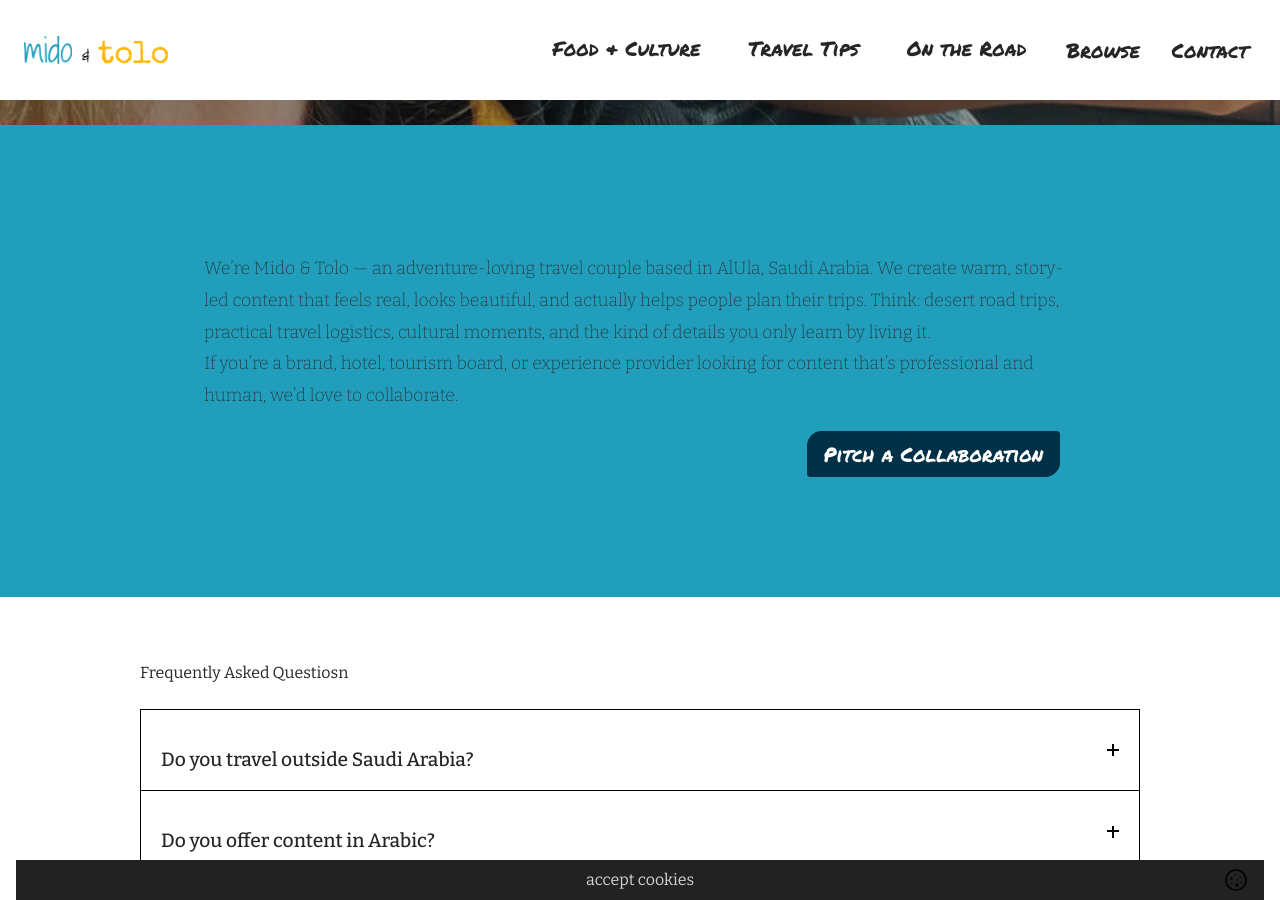
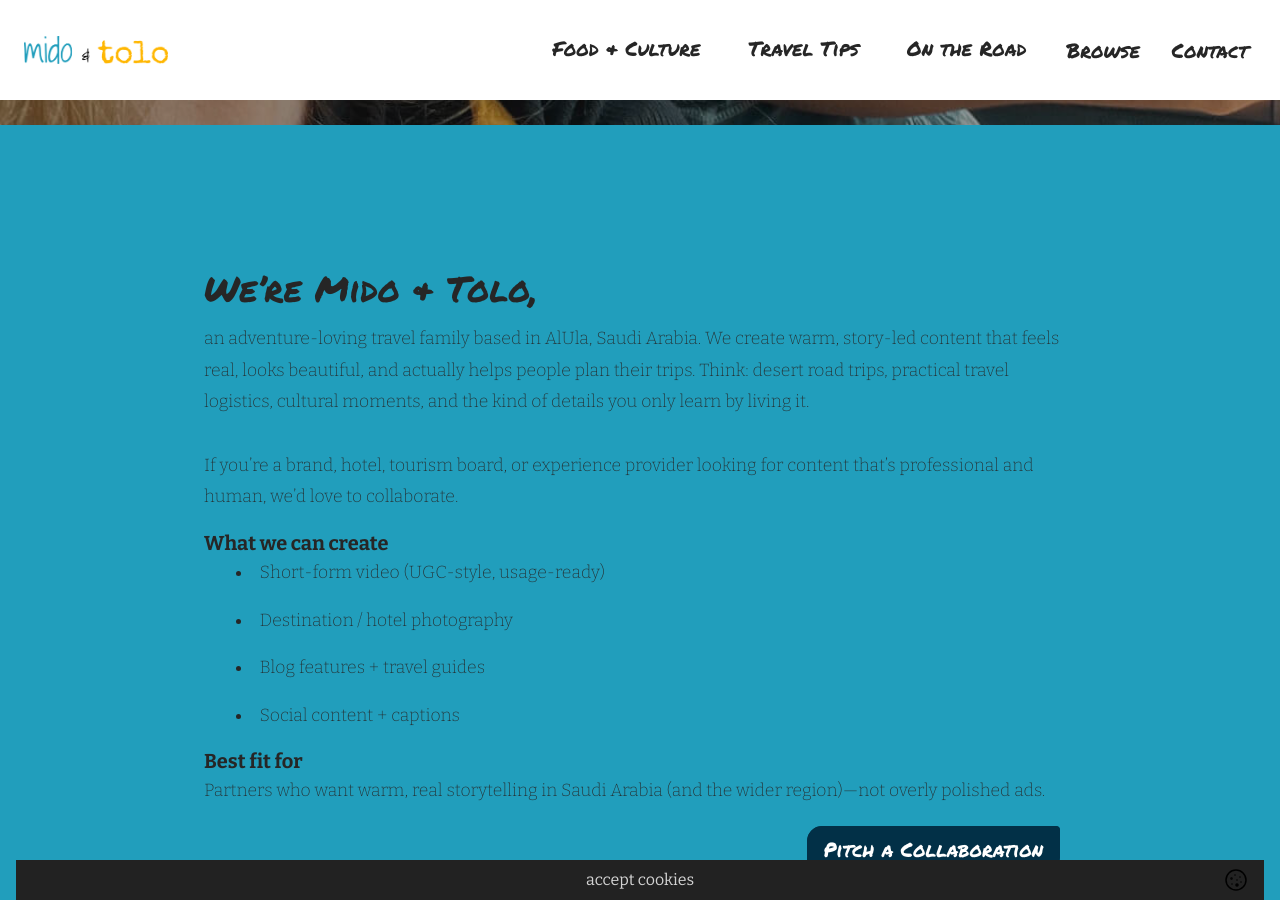
Before and after one commit to SidneyElsayed/midoandtolo-overhaul, a Jekyll site: the page built from work-with-us.html, in a window 1280 px wide and 900 px high, scrolled down 643 px. Built offline with Jekyll 4.4.1, drawn with Linux system fonts in a browser that asks for light colours; nearby versions of some CDN libraries; comment, search, counter and statistics services are not loaded; some of the changed text lies outside the part shown.

Commit message:
work with us and contact mostly fixed

```diff
--- a/_data/navigation.yml
+++ b/_data/navigation.yml
@@ -63,7 +63,7 @@ footer-links:
     - text: About Us
       url: /about-us
     - text: Work With Us
-      url: /
+      url: /work-with-us
     - text: Contact
       url: /contact
 footer-contact:
--- a/contact.html
+++ b/contact.html
@@ -21,6 +18,7 @@ blocks:
   image-vertical-focal-point: center
   text-placement: top
   large-text-alignment: center
+  hide-bottom-padding: true
   scheme-name:
 - id: form
   button-alignment: center
--- a/work-with-us.html
+++ b/work-with-us.html
@@ -17,7 +17,19 @@ blocks:
 - id: text-banner
   heading_html:
   text_html: >-
-    We’re Mido & Tolo — an adventure-loving travel couple based in AlUla, Saudi Arabia. We create warm, story-led content that feels real, looks beautiful, and actually helps people plan their trips. Think: desert road trips, practical travel logistics, cultural moments, and the kind of details you only learn by living it. <br> If you’re a brand, hotel, tourism board, or experience provider looking for content that’s professional and human, we’d love to collaborate.
+    <h2><strong>We’re Mido & Tolo,</strong></h2><p>an adventure-loving travel family based in AlUla, Saudi Arabia. We create warm, story-led content that feels real, looks beautiful, and actually helps people plan their trips. Think: desert road trips, practical travel logistics, cultural moments, and the kind of details you only learn by living it. <br> <br>
+    If you’re a brand, hotel, tourism board, or experience provider looking for content that’s professional and human, we’d love to collaborate.</p>
+
+    <strong>What we can create</strong>
+    <ul>
+      <li>Short-form video (UGC-style, usage-ready)</li>
+      <li>Destination / hotel photography</li>
+      <li>Blog features + travel guides</li>
+      <li>Social content + captions</li>
+    </ul>
+
+    <strong>Best fit for</strong>
+    <p>Partners who want warm, real storytelling in Saudi Arabia (and the wider region)—not overly polished ads.</p>
   large-text-width: full
   paragraph-width: full
   large-text-placement: left
@@ -29,18 +41,6 @@ blocks:
   button-2-text:
   button-2-link:
   scheme-name: featured
-- id: accordion
-  section-heading: Frequently Asked Questiosn
-  heading-text-alignment: left
-  faq-text-alignment: left
-  faq-loop:
-    - question: Do you travel outside Saudi Arabia?
-      answer-html: Yes – Saudi is our home base, but we also create content across the region when it’s a good fit.
-    - question: Do you offer content in Arabic?
-      answer-html: Depending on what type of content, we can offer Arabic.
-    - question: Lorem ipsum dolor sit amet consectetur adipisicing elit?
-      answer-html: Harum tempora rerum debitis! Quo fugiat eius accusamus suscipit dignissimos aspernatur aliquid nisi repellat expedita veritatis saepe, delectus, dolorem consequatur autem fugit.
-  scheme-name:
   seo:
     title: Work With Mido & Tolo | Saudi Arabia Travel Creators + UGC
     description: Partner with Mido & Tolo—Saudi Arabia–based travel creators sharing real, story-led content. Available for UGC, brand collaborations, press trips, and destination campaigns.
```
Also changed, not shown: other parts of contact.html (+1 -4 lines), 1 other file.
